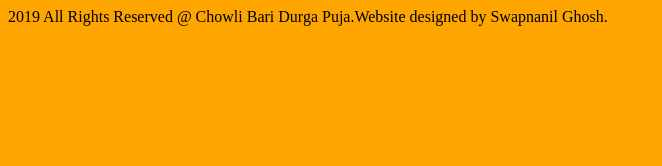
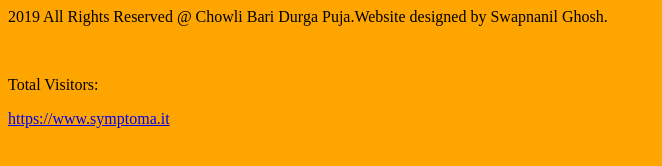
Before and after one commit to SwapnanilGhosh/DurgaPujaWebsite, a plain HTML site: page bottom.html in a window 1280 px wide. Shown: the whole page, without its empty margins (0-662 px from the left). Drawn offline with Linux system fonts and the light colour scheme; some icons are missing.

Commit message:
Update bottom.html

```diff
--- a/bottom.html
+++ b/bottom.html
@@ -1,5 +1,8 @@
 <html>
 <body bgcolor="orange">
 <p><i class="fa fa-copyright"></i> 2019 All Rights Reserved @ Chowli Bari Durga Puja.Website designed by Swapnanil Ghosh.</p>
+  &nbsp
+  <p>Total Visitors:</p> <a href='https://www.symptoma.it/'>https://www.symptoma.it</a> <script type='text/javascript' src='https://www.freevisitorcounters.com/auth.php?id=8de44f93ba28591b3a2b6216ea2193095e97e7f6'></script>
+<script type="text/javascript" src="https://www.freevisitorcounters.com/en/home/counter/592189/t/5"></script>
 </body>
 </html>
```
